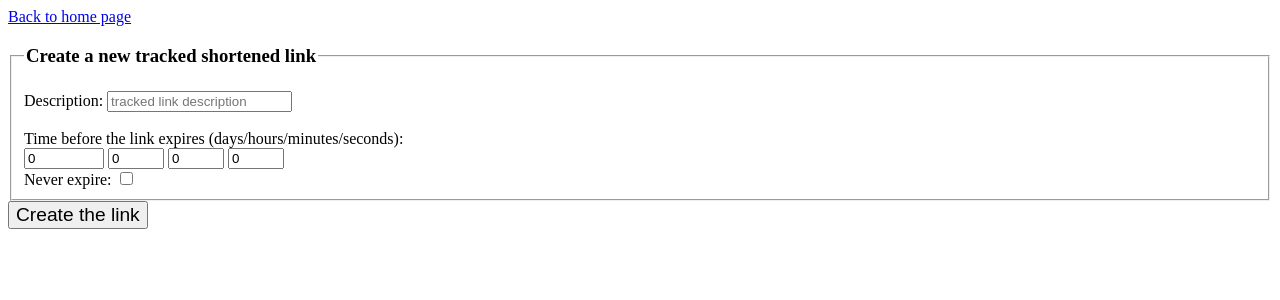
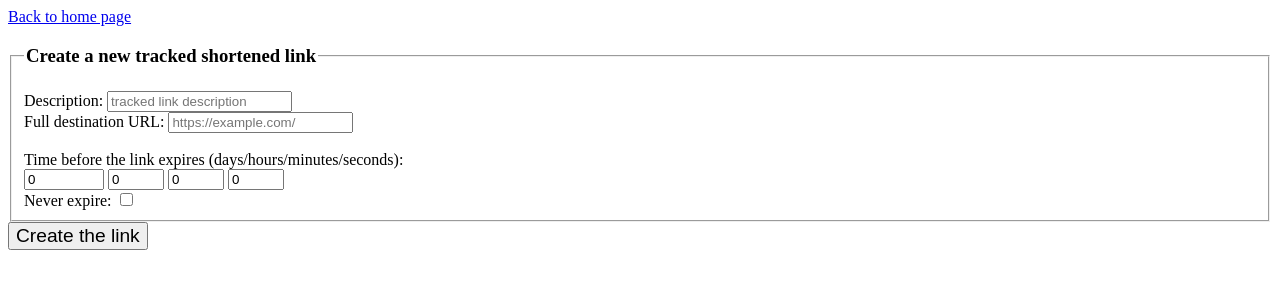
Before and after one commit to ilwan07/ShortView, a Django app: page /link/new/ in a window 1280 px wide. Shown: the top 300 px of the page. Run offline with Django 5.2, Linux system fonts and the light colour scheme; a user stored in the database is signed in; tables that the repository leaves empty hold one stand-in row (values such as "Sample post").

Commit message:
added destination for links and improved a few things

```diff
--- a/shortview/models.py
+++ b/shortview/models.py
@@ -16,7 +16,7 @@ class Profile(models.Model):
     """
     user = models.OneToOneField(User, on_delete=models.CASCADE)
     hide_expired = models.BooleanField("hide expired links", default=True)
-    default_lifetime = models.DurationField("default link life duration", default=datetime.timedelta(days=60))
+    default_lifetime = models.DurationField("default link life duration", default=datetime.timedelta(0))
 
     def __str__(self):
         return str(self.user)
@@ -34,7 +34,12 @@ class Link(models.Model):
 
     def __str__(self):
         if self.description:
-            return f"{self.description} ({self.destination})"
+            short_url = self.destination
+            if "://" in short_url:
+                short_url = short_url.split("://")[1].split("/")[0]
+            else:
+                short_url = short_url.split("/")[0]
+            return f"{self.description} --> {short_url}"
         else:
             return super().__str__()
 
--- a/shortview/static/shortview/css/style.css
+++ b/shortview/static/shortview/css/style.css
@@ -48,12 +48,21 @@ a.headerlink {
   color: darkslategrey;
 }
 
-p#copyconfirm {
+small#copyconfirm {
   color: darkslategrey;
 }
 
 p.expiredtext {
   font-size: 1.15rem;
+}
+p.destinationlink {
+  word-break: break-all;
+  word-wrap: break-word;
+  white-space: normal;
+  line-height: 0.8rem;
+}
+a.destinationlink {
+  font-size: 0.7rem;
 }
 
 a.biglink {
--- a/shortview/templates/shortview/new_link.html
+++ b/shortview/templates/shortview/new_link.html
@@ -17,7 +17,10 @@
             <legend><h3>Create a new tracked shortened link</h3></legend>
             <label for="description">Description:</label>
             <input onChange="modify()" id="description" type="text" name="description"
-                minlength="3" placeholder="tracked link description" {% if description %} value="{{ description }}" {% endif %} required>
+                minlength="3" placeholder="tracked link description" {% if description %} value="{{ description }}" {% endif %} required> <br>
+            <label for="destination">Full destination URL:</label>
+            <input onChange="modify()" id="destination" type="text" name="destination"
+                placeholder="https://example.com/" {% if destination %} value="{{ destination }}" {% endif %} required>
             <br><br>
             <label>Time before the link expires (days/hours/minutes/seconds):</label> <br>
             <input onChange="modify()" id="days" type="number" name="days" min="0" max="36500"
--- a/shortview/templates/shortview/view_link.html
+++ b/shortview/templates/shortview/view_link.html
@@ -11,10 +11,10 @@
 <body>
     <a href="{% url 'index' %}">Back to home page</a>
     <h2>{{ link.description }}</h2>
+    <p class="destinationlink">Original destination link: <a target="_blank" class="destinationlink" href="{{ link.destination }}">{{ link.destination }}</a></p>
     {% if link.active %}
-    <p>The tracked link is the following (click to copy):</p>
-    <button onclick="copy_link()" class="urlbutton" id="copylink">{{ link.url }}</button>
-    <small> <p id="copyconfirm"></p> </small>
+    <p>The tracked link to send is the following (click to copy): <button onclick="copy_link()" class="urlbutton" id="copylink">{{ link.url }}</button>
+        <small id="copyconfirm"></small></p>
     {% else %}
     <p class="expiredtext"><i><u>This link is expired</u></i></p>
     {% endif %}
--- a/shortview/urls.py
+++ b/shortview/urls.py
@@ -10,7 +10,7 @@ urlpatterns = [
     path("preferences/", views.preferences, name="preferences"),
     path("info/passwords/", views.password_info, name="password_info"),
     path("link/new/", views.new_link, name="new_link"),
-    path("link/<int:link_id>/", views.view_link, name="view_link"),
-    path("link/<int:link_id>/image.png", views.redirect_link, name="redirect_link"),
+    path("link/<int:link_id>/", views.redirect_link, name="redirect_link"),
+    path("link/<int:link_id>/view/", views.view_link, name="view_link"),
     path("link/<int:link_id>/tracker/<int:tracker_id>/", views.view_tracker, name="view_tracker"),
 ]
--- a/shortview/views.py
+++ b/shortview/views.py
@@ -218,15 +218,18 @@ def new_link(request: HttpRequest):
 
     # if we have the post data, then we create the link, else we send the page
     never_expire = request.POST["never_expire"] == "on" if "never_expire" in request.POST else False
-    if never_expire and all(element in request.POST for element in ["description"]):
+    required_post_data = ["description", "destination"]
+    if never_expire and all(element in request.POST for element in required_post_data):
         days, hours, minutes, seconds = 0, 0, 0, 0
         description = request.POST["description"]
-    elif all(element in request.POST for element in ["days", "hours", "minutes", "seconds", "description"]):
+        destination = request.POST["destination"]
+    elif all(element in request.POST for element in ["days", "hours", "minutes", "seconds"] + required_post_data):
         days = request.POST["days"]
         hours = request.POST["hours"]
         minutes = request.POST["minutes"]
         seconds = request.POST["seconds"]
         description = request.POST["description"]
+        destination = request.POST["destination"]
 
     else:  # missing post data, user want the page
         profile:Profile = request.user.profile
@@ -243,15 +246,16 @@ def new_link(request: HttpRequest):
         days, hours, minutes, seconds = int(days), int(hours), int(minutes), int(seconds)
     except ValueError:
         return render(request, "shortview/preferences.html", {"description": description,
-                                                            "never_expire": never_expire,
-                                                            "days": days, "hours": hours, "minutes": minutes, "seconds": seconds,
-                                                            "error": "Error: You tried to set the lifetime value without using integers.",
-                                                            })
+                                                              "destination": destination,
+                                                              "never_expire": never_expire,
+                                                              "days": days, "hours": hours, "minutes": minutes, "seconds": seconds,
+                                                              "error": "Error: You tried to set the lifetime value without using integers.",
+                                                              })
 
     # create the new link
-    link: Link = Link(description=description, owner=request.user, date=timezone.now(),
-                         lifetime=datetime.timedelta(days=days, hours=hours, minutes=minutes, seconds=seconds),
-                         )  #TODO: destination url
+    link: Link = Link(owner=request.user, description=description, date=timezone.now(), destination=destination,
+                      lifetime=datetime.timedelta(days=days, hours=hours, minutes=minutes, seconds=seconds),
+                      )
     link.save()
     return redirect("view_link", link.id)
 
@@ -270,7 +274,7 @@ def view_link(request: HttpRequest, link_id: int):
     else:
         # check that the user owns the link, then display the page
         if link_object.owner == request.user:
-            return render(request, "shortview/view_pixel.html", {"link": link_object,
+            return render(request, "shortview/view_link.html", {"link": link_object,
                                                                 "trackers": link_object.tracker_set.all(),
                                                                 })
         else:
@@ -281,7 +285,7 @@ def redirect_link(request: HttpRequest, link_id: int):
     """
     log the request by creating a tracker and serve the destination page to the client
     """
-    return Http404("NOT IMPLEMENTED")  #TODO
+    raise Http404("NOT IMPLEMENTED")  #TODO
 
 
 def view_tracker(request: HttpRequest, link_id:int, tracker_id:int):
```
